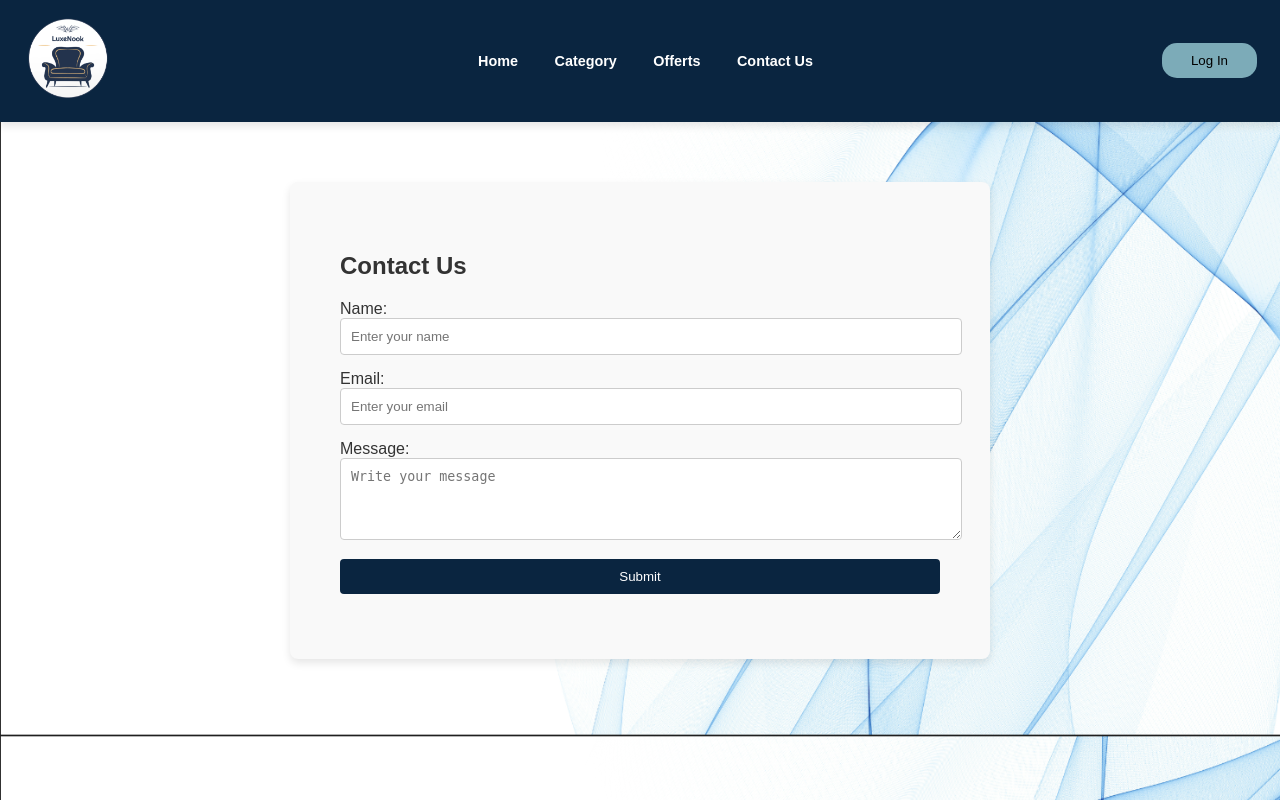
After one commit to ishowbeha/Projekti, a PHP site: page /ContactForm.html in a window 1280 px wide. The commit adds this page. Run offline with PHP 8.4, Linux system fonts and the light colour scheme.

Commit message:
ContactForm ,lidhja dhe validimi i saj

```diff
--- /dev/null
+++ b/ContactForm.html
@@ -0,0 +1,118 @@
+
+<!--Ketu gjnedet komplet kodi i kontakt form, ne menyre qe te mos krijohen shume files-->
+<!DOCTYPE html>
+<html lang="en">
+<head>
+
+        <meta charset="UTF-8">
+        <meta name="viewport" content="width=device-width, initial-scale=1.0">
+        <title>Contact Forma</title>
+        <link rel="stylesheet" href="style.css">
+
+    <style>
+        body {
+            font-family: Arial, sans-serif;
+            background-size: cover;
+            margin: 0;
+            padding: 0;
+            background-image: url('LogInPhoto.png');
+        }
+
+
+
+        .contact-form {
+            background-color: #f9f9f9;
+            padding: 50px;
+            border-radius: 8px;
+            max-width: 600px;
+            margin: 60px auto;
+            box-shadow: 0 4px 8px rgba(0, 0, 0, 0.1);
+        }
+
+        .contact-form input,
+        .contact-form textarea {
+            width: 100%;
+            padding: 10px;
+            margin-bottom: 15px;
+            border: 1px solid #ccc;
+            border-radius: 4px;
+        }
+
+        .contact-form input[type="submit"] {
+            background-color: #0a2540;
+            color: white;
+            border: none;
+            cursor: pointer;
+        }
+
+        .contact-form input[type="submit"]:hover {
+            background-color: #f4c542;
+        }
+    </style>
+
+</head>
+<body>
+
+    <header class="header">
+        <div class="navbar">
+
+            <div class="logo">
+                <img id="logo1" src="Icons/LogoKryesorePaBackground.png" alt="Logo" />
+            </div>
+            <nav>
+                <a href="index.html">Home</a>
+                <a href="index.html#categories" >Category</a>
+                <a href="index.html#slider-seksioni" >Offerts</a>
+                <a href="index.html#footer">Contact Us</a>
+
+            </nav>
+            <div id="loginDiv">
+              <a href="LogIn1.html"> <button id="butoniLogIn">Log In</button></a>
+            </div>
+            </div>
+        </header>
+
+
+    <!-- Contact Form -->
+    <div class="contact-form">
+        <h2>Contact Us</h2>
+        <form onsubmit="return validateForm()" method="post">
+            <label for="name">Name:</label><br>
+            <input type="text" id="name" name="name" placeholder="Enter your name"><br>
+
+            <label for="email">Email:</label><br>
+            <input type="text" id="email" name="email" placeholder="Enter your email"><br>
+
+            <label for="message">Message:</label><br>
+            <textarea id="message" name="message" rows="4" placeholder="Write your message"></textarea><br>
+
+            <input type="submit" value="Submit">
+        </form>
+    </div>
+    <script>
+        function validateForm() {
+            var name = document.getElementById("name").value;
+            var email = document.getElementById("email").value;
+            var message = document.getElementById("message").value;
+
+            if (name == "") {
+                alert("Emri është i detyrueshëm.");
+                return false;
+            }
+
+            var emailPattern = /^[a-zA-Z0-9._-]+@[a-zA-Z0-9.-]+\.[a-zA-Z]{2,6}$/;
+            if (!emailPattern.test(email)) {
+                alert("Ju lutem shkruani një email të vlefshëm.");
+                return false;
+            }
+
+            if (message == "") {
+                alert("Mesazhi është i detyrueshëm.");
+                return false;
+            }
+
+            return true;
+        }
+    </script>
+</body>
+</html>
--- a/index.html
+++ b/index.html
@@ -139,7 +139,12 @@
         <div class="footer-bottom">
           <p>&copy; 2024 Mobileri Luxenook. All rights reserved.</p>
         </div>
+
+        <div id="contactForm" class="contact-form-link">
+            <p ><a href="ContactForm.html">Click here to contact us</a></p>
+        </div>
       </footer>
+
     <script src="script.js"></script>
 
 
```
Also changed, not shown: style.css (line endings or trailing spaces).
